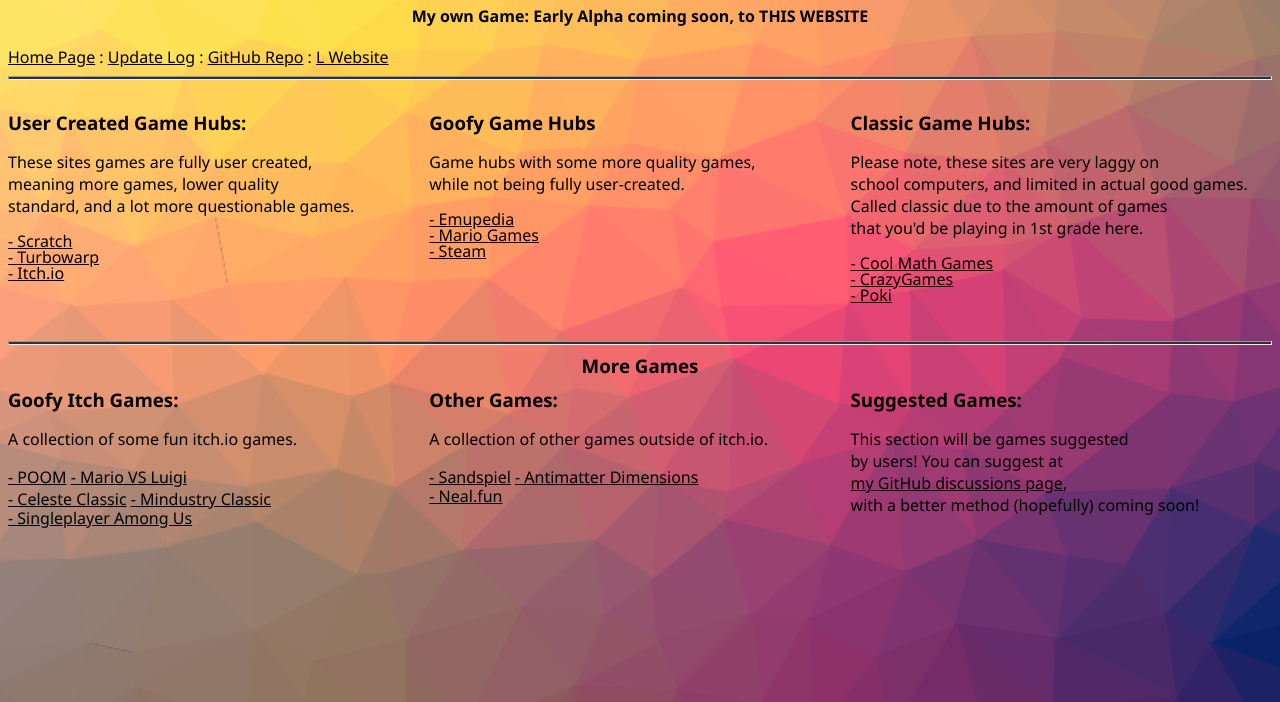
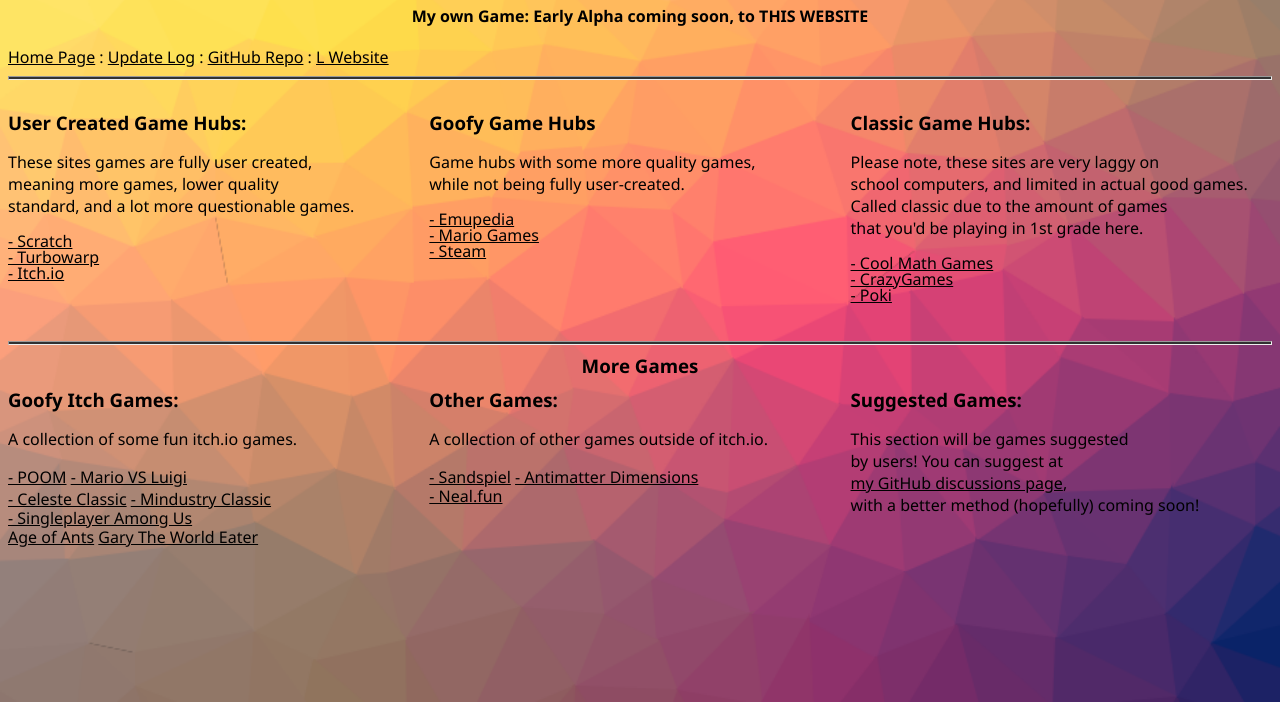
Before and after one commit to GageTheEpic/gagetheepic.github.io, a plain HTML site: page games.html in a window 1280 px wide. Shown: the part 98-800 px from the top of the page. Drawn offline with Linux system fonts and the light colour scheme.

Commit message:
added moar games

```diff
--- a/games.html
+++ b/games.html
@@ -52,7 +52,9 @@
             <a id = "game" href = "https://ipodtouch0218.itch.io/nsmb-mariovsluigi" target="_blank" rel="noopener noreferrer">- Mario VS Luigi</a> <br>
             <a id = "game" href = "https://mattmakesgames.itch.io/celesteclassic" target="_blank" rel="noopener noreferrer">- Celeste Classic</a>
             <a id = "game" href = "https://anuke.itch.io/mindustry-classic" target="_blank" rel="noopener noreferrer">- Mindustry Classic</a> <br>
-            <a id = "game" href = "https://klopity.itch.io/among-us-single-player-fan-game" target="_blank" rel="noopener noreferrer">- Singleplayer Among Us</a>
+            <a id = "game" href = "https://klopity.itch.io/among-us-single-player-fan-game" target="_blank" rel="noopener noreferrer">- Singleplayer Among Us</a> <br>
+            <a id = "game" target="_blank" rel="noopener noreferrer" href = "https://eeooty.itch.io/age-of-ants">Age of Ants</a>
+            <a id = "game" target="_blank" rel="noopener noreferrer" href = "https://tackertacker.itch.io/gary-the-world-eater">Gary The World Eater</a> <br>
         </div>
 
         <div class = column>
```
Also changed, not shown: update-log.html (+2 -0 lines).
